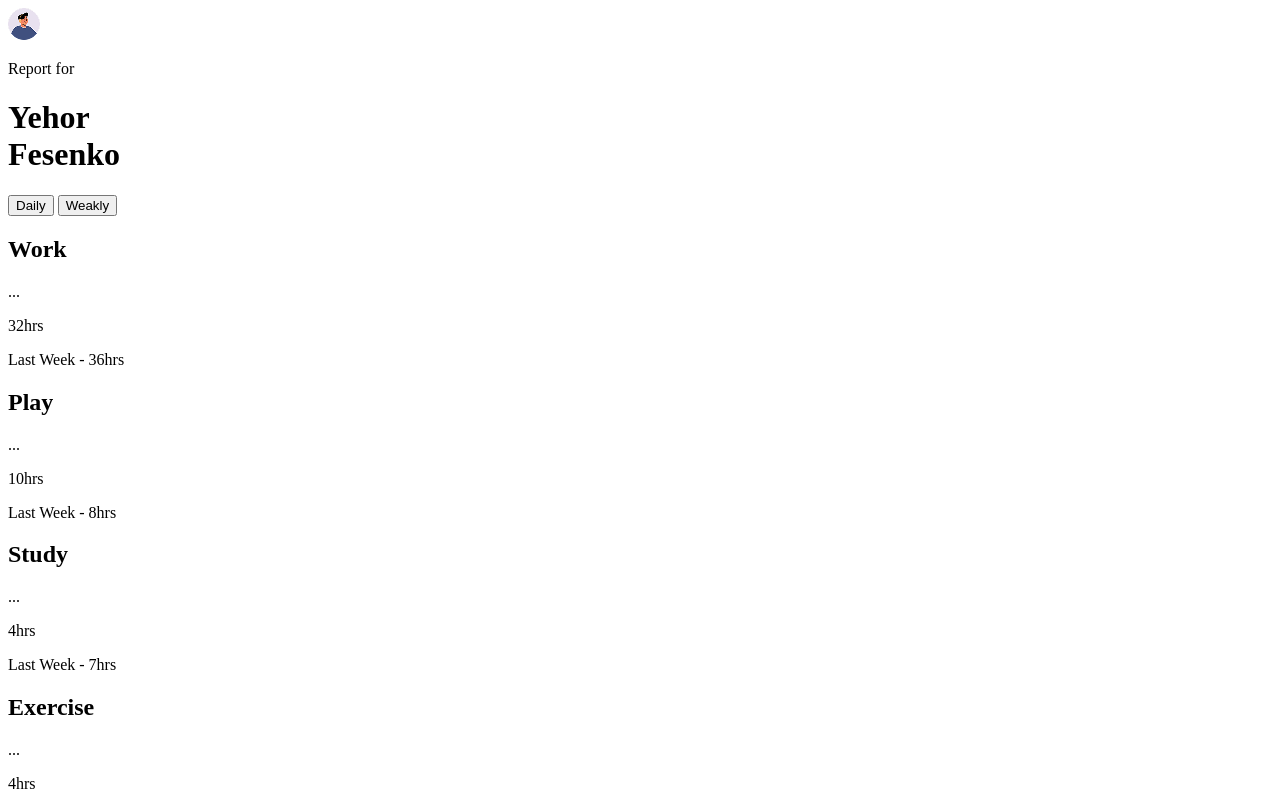
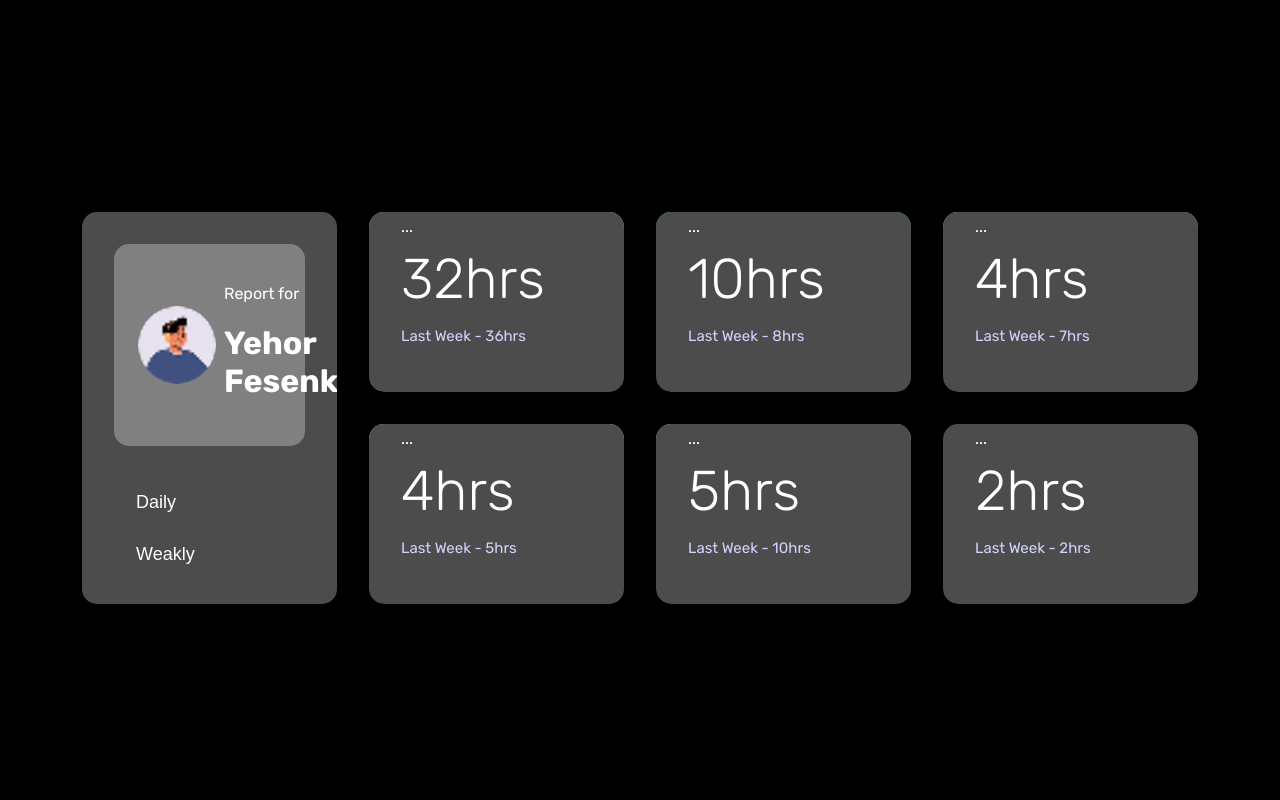
Before and after one commit to Hoak1n/practical-work8, a plain HTML site: page index.html in a window 1280 px wide. Shown: the top 800 px of the page. Drawn offline with Linux system fonts and the light colour scheme.

Commit message:
Updated style.css a bit

```diff
--- a/index.html
+++ b/index.html
@@ -1,19 +1,23 @@
 <!DOCTYPE html>
 <html lang="en">
   <head>
-    <meta charset="UTF-8">
-    <meta name="viewport" content="width=device-width, initial-scale=1.0">
+    <meta charset="UTF-8" />
+    <meta name="viewport" content="width=device-width, initial-scale=1.0" />
     <title>Dashboard</title>
-    <link rel="stylesheet" href="styles.css">
+    <link rel="stylesheet" href="styles.css" />
   </head>
   <body>
     <div class="dashboard">
       <div class="profile-card">
         <div class="profile-info">
-                <img src="assets/images/avatar_male.png" alt="User Avatar" class="avatar">
+          <img
+            src="assets/images/avatar_male.png"
+            alt="User Avatar"
+            class="avatar"
+          />
           <div>
             <p>Report for</p>
-                     <h1>Yehor<br>Fesenko</h1>
+            <h1>Yehor<br />Fesenko</h1>
           </div>
         </div>
         <div class="timeframes">
@@ -25,7 +29,7 @@
       <!-- Work -->
       <div class="activity-card work">
         <div class="activity-bg"></div>
-            <div class="activiry-content">
+        <div class="activity-content">
           <div class="activity-header">
             <h2>Work</h2>
             <span>...</span>
@@ -38,7 +42,7 @@
       <!-- Play -->
       <div class="activity-card play">
         <div class="activity-bg"></div>
-            <div class="activiry-content">
+        <div class="activity-content">
           <div class="activity-header">
             <h2>Play</h2>
             <span>...</span>
@@ -51,7 +55,7 @@
       <!-- Study -->
       <div class="activity-card study">
         <div class="activity-bg"></div>
-            <div class="activiry-content">
+        <div class="activity-content">
           <div class="activity-header">
             <h2>Study</h2>
             <span>...</span>
@@ -64,7 +68,7 @@
       <!-- Exercise -->
       <div class="activity-card exercise">
         <div class="activity-bg"></div>
-            <div class="activiry-content">
+        <div class="activity-content">
           <div class="activity-header">
             <h2>Exercise</h2>
             <span>...</span>
@@ -77,7 +81,7 @@
       <!-- Social -->
       <div class="activity-card social">
         <div class="activity-bg"></div>
-            <div class="activiry-content">
+        <div class="activity-content">
           <div class="activity-header">
             <h2>Social</h2>
             <span>...</span>
@@ -90,7 +94,7 @@
       <!-- Self Care -->
       <div class="activity-card selfcare">
         <div class="activity-bg"></div>
-            <div class="activiry-content">
+        <div class="activity-content">
           <div class="activity-header">
             <h2>Self Care</h2>
             <span>...</span>
--- a/styles.css
+++ b/styles.css
@@ -1,24 +1,148 @@
+@import url("https://fonts.googleapis.com/css2?family=Rubik:wght@300;400;500;700;900&display=swap");
+
 :root {
   --white: #ffffff;
-  --black: #000000;
-  --navy950: #0e1323;
-  --navy900: #1c204b;
-  --navy800: #33397a;
-  --navy200: #bbc0ff;
-  --orange300: #ff8b64;
-  --purple700: #7335d2;
-  --purple600: #5747ea;
-  --purple500: #7078c9;
+  --navy950: #000000;
+  --navy900: #4c4c4c;
+  --navy800: #7e83bb;
+  --navy200: #d1d4ff;
+  --orange300: #ffad92;
+  --purple700: #bf95ff;
+  --purple600: #808080;
+  --purple500: #a1a8f3;
   --blue300: #55c2e6;
-  --pink400: #ffb2c0;
-  --green400: #4bcf82;
-  --yellow300: #ffea9f;
-  --gray200: #d8d8d8;
+  --pink400: #ffb2c1;
+  --green400: #8cffbc;
+  --yellow300: #ffe296;
+  --gray200: #d0d0d0;
 }
 
-@font-face {
-  font-family: "Inter", sans-serif;
-  font-optical-sizing: auto;
-  font-style: normal;
-  src: url("https://fonts.googleapis.com/css2?family=Inter:ital,opsz,wght@0,14..32,100..900;1,14..32,100..900&display=swap");
+body {
+  font-family: "Rubik", "sans-serif";
+  background-color: var(--navy950);
+  color: var(--white);
+  display: flex;
+  justify-content: center;
+  align-items: center;
+  height: 100vh;
 }
+
+.dashboard {
+  display: grid;
+  grid-template-columns: repeat(4, 1fr);
+  grid-auto-rows: 180px;
+  gap: 32px;
+  width: 1116px;
+}
+
+.profile-card {
+  grid-row: span 2;
+  background-color: var(--navy900);
+  border-radius: 15px;
+  gap: 8px;
+  overflow: hidden;
+  display: flex;
+  flex-direction: column;
+  justify-content: space-between;
+  padding: 32px;
+}
+
+.profile-info {
+  background-color: var(--purple600);
+  padding: 24px;
+  border-radius: 15px;
+  gap: 8px;
+  display: flex;
+  align-items: center;
+}
+
+.avatar {
+  width: 78px;
+  height: 78px;
+  border-radius: 50%;
+}
+
+.timeframes {
+  display: flex;
+  flex-direction: column;
+  gap: 8px;
+  padding: 16px;
+}
+
+.timeframes button {
+  font-weight: 400;
+  line-height: 21px;
+  letter-spacing: 0;
+  background: none;
+  border: none;
+  color: var(--white);
+  font-size: 18px;
+  cursor: pointer;
+  text-align: left;
+  margin-top: 21px;
+}
+
+.timeframes button:active,
+.timeframes button:hover {
+  color: var(--purple500);
+}
+
+/* Card */
+.activity-card {
+  position: relative;
+  border-radius: 15px;
+  overflow: hidden;
+}
+
+.activity-bg {
+  height: 60px;
+}
+
+.activity-content {
+  background-color: var(--navy900);
+  border-radius: 15px;
+  gap: 8px;
+  padding: 32px;
+  position: absolute;
+  bottom: 0;
+  width: 100%;
+}
+
+.hours {
+  font-size: 56px;
+  line-height: 66px;
+  font-weight: 300;
+  margin: 10px 0 5px;
+}
+
+.previous {
+  color: var(--navy200);
+  font-size: 15px;
+  line-height: 18px;
+  letter-spacing: 0;
+  font-weight: 400;
+}
+
+.work .activity-bg {
+  background-color: var(--orange300);
+}
+
+.play .activity-bg {
+  background-color: var(--blue300);
+}
+
+.study .activity-bg {
+  background-color: var(--pink400);
+}
+
+.exercise .activity-bg {
+  background-color: var(--green400);
+}
+
+.social .activity-bg {
+  background-color: var(--purple700);
+}
+
+.self-care .activity-bg {
+  background-color: var(--yellow300);
+}
```
Lines whose indentation alone changed are shown as unchanged.
